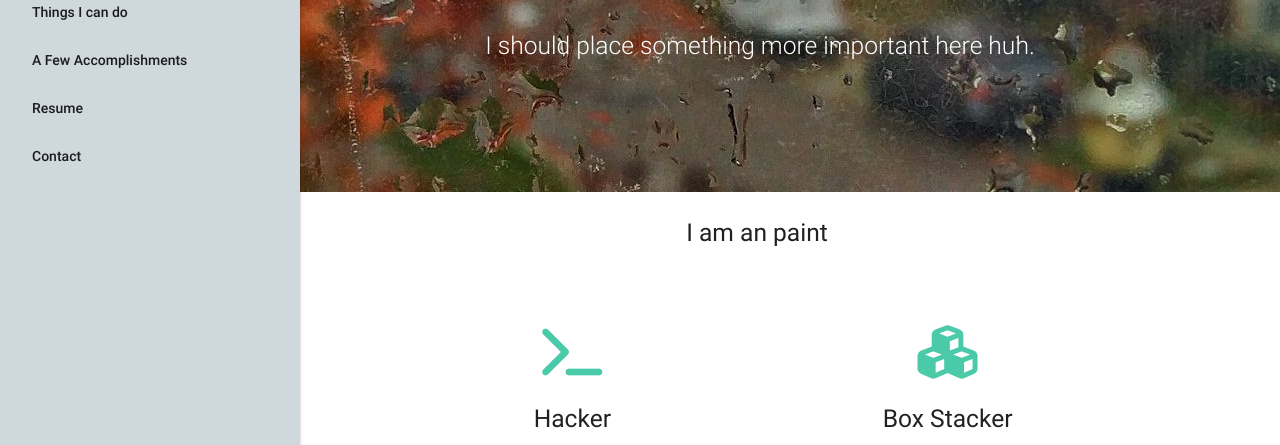
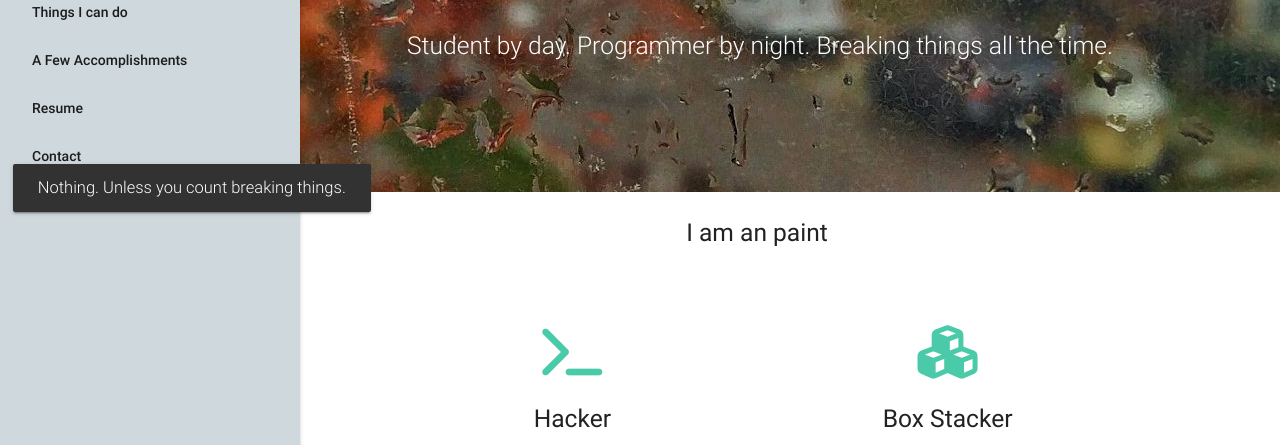
Before and after one commit to aeolyus/personal-website-v1, a plain HTML site: page index.html in a window 1280 px wide. Both pictures are taken after a click on the link "Things I can do". Shown: the part 308-753 px from the top of the page. Drawn offline with nearby package versions, Linux system fonts and the light colour scheme.

Commit message:
subheadings

```diff
--- a/components/main.css
+++ b/components/main.css
@@ -131,3 +131,9 @@ h1 {
 i {
     color: #4acaa8;
 }
+#toast-container {
+  top: auto !important;
+  right: auto !important;
+  bottom: 35%;
+  left:1%;
+}
--- a/index.html
+++ b/index.html
@@ -29,7 +29,8 @@
             </li>
             <li class="active"><a href="#">Home</a></li>
             <li><a href="#about">About</a></li>
-            <li><a href="#">Things I can do</a></li>
+            <!-- hopefully temporary -->
+            <li><a href="#" onclick="Materialize.toast('Nothing. Unless you count breaking things.', 3000)">Things I can do</a></li>
             <li><a href="#">A Few Accomplishments</a></li>
             <li><a href="http://resume.aeolyus.me/" target="_blank">Resume</a></li>
             <li><a href="#footer">Contact</a></li>
@@ -49,7 +50,7 @@
                     <br>
                     <h1 class="header center text-lighten-2">Richard Huang</h1>
                     <div class="row center">
-                        <h5 class="header white-text col s12 light">I should place something more important here huh.</h5>
+                        <h5 class="header white-text col s12 light">Student by day. Programmer by night. Breaking things all the time.</h5>
                     </div>
                     <div class="parallax"><img src="images/banner.jpg" /></div>
                 </div>
```
